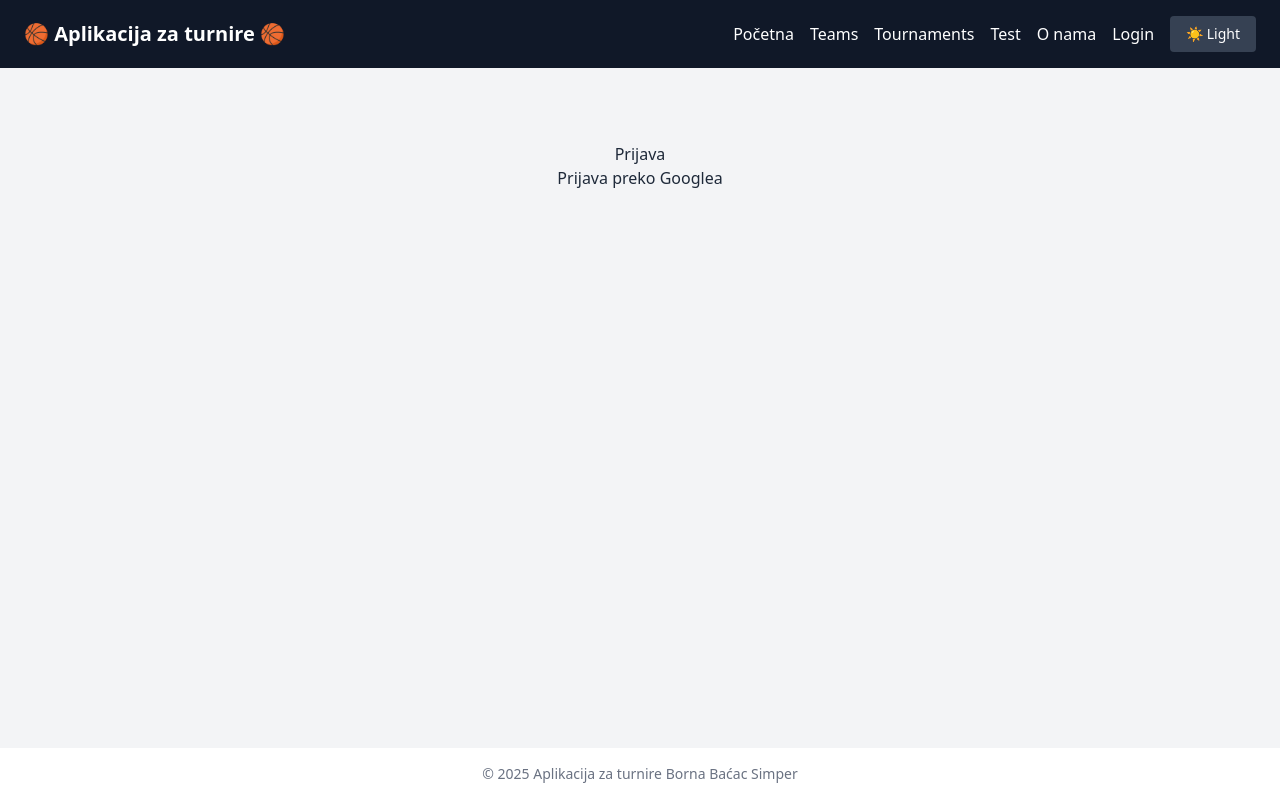
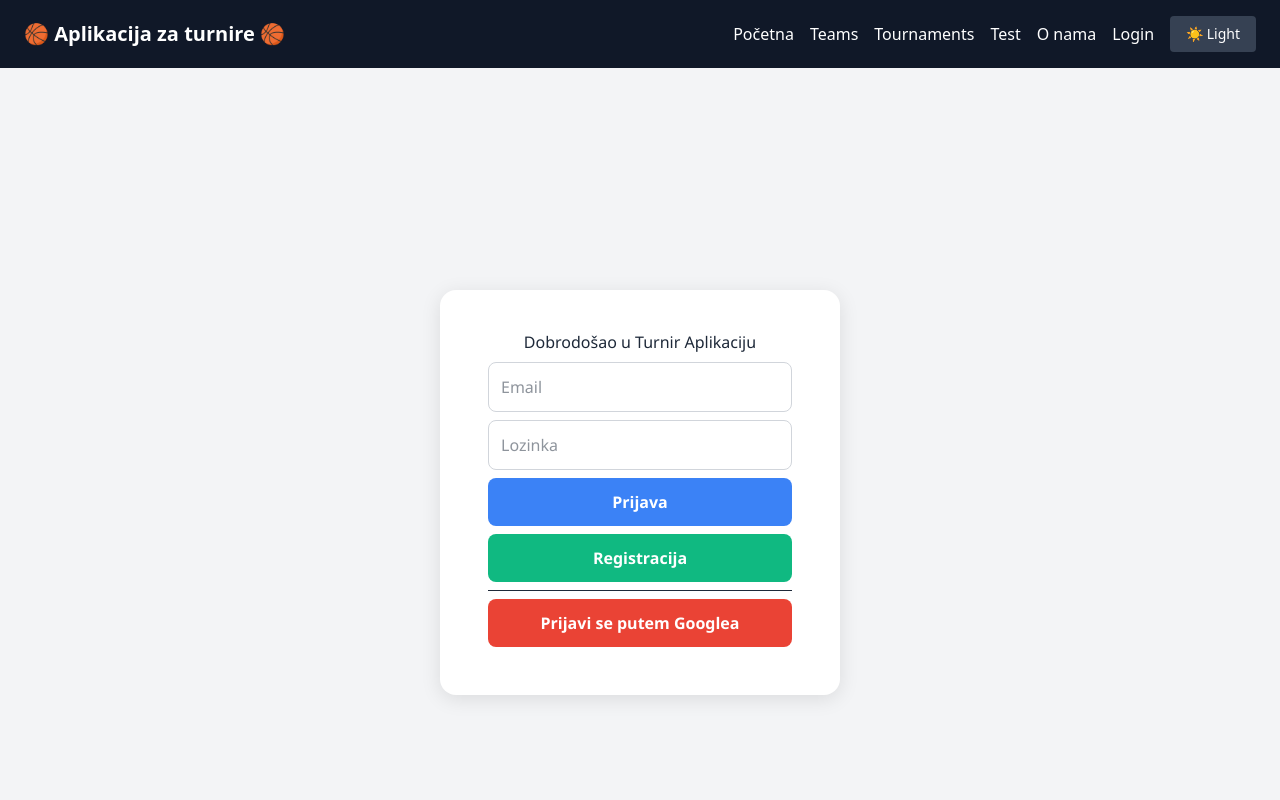
Before and after one commit to bornabs/Praksa, a Vue app in the folder moj_projekt/: page /login in a window 1280 px wide. Shown: the top 800 px of the page. Built offline with nearby package versions, Linux system fonts and the light colour scheme.

Commit message:
Build login and registration

```diff
--- a/moj_projekt/src/router/index.js
+++ b/moj_projekt/src/router/index.js
@@ -1,7 +1,8 @@
 import { createRouter, createWebHistory } from 'vue-router';
 import HomeView from '../views/HomeView.vue';
 import TestPage from '@/views/TestPage.vue';
-import LoginView from '@/views/LoginView.vue'; // 🆕 dodano
+import LoginView from '@/views/LoginView.vue';
+import RegisterView from '@/views/RegisterView.vue'
 
 const router = createRouter({
   history: createWebHistory(import.meta.env.BASE_URL),
@@ -26,6 +27,11 @@ const router = createRouter({
       name: 'login',
       component: LoginView,
     },
+    {
+      path: '/register',
+      name: 'register',
+      component: RegisterView,
+    },
   ],
 });
 
--- a/moj_projekt/src/views/LoginView.vue
+++ b/moj_projekt/src/views/LoginView.vue
@@ -1,13 +1,31 @@
 <template>
-  <div class="login-page">
-    <h2>Prijava</h2>
+  <div class="login-container">
+    <div class="login-card">
+      <h2>Dobrodošao u Turnir Aplikaciju</h2>
 
-    <div v-if="user">
-      <p>Prijavljeni ste kao: {{ user.email }}</p>
-      <button @click="logout">Odjava</button>
-    </div>
-    <div v-else>
-      <button @click="loginWithGoogle">Prijava preko Googlea</button>
+      <div v-if="user">
+        <p>Prijavljeni ste kao:</p>
+        <p class="email">{{ user.email }}</p>
+        <button class="btn logout" @click="logout">Odjava</button>
+      </div>
+
+      <div v-else>
+        <input v-model="email" type="email" placeholder="Email" />
+        <input v-model="password" type="password" placeholder="Lozinka" />
+
+        <button class="btn" @click="loginWithEmail">Prijava</button>
+        <button class="btn secondary" @click="goToRegister">Registracija</button>
+
+
+
+        <hr />
+
+        <button class="btn google-login" @click="loginWithGoogle">
+          Prijavi se putem Googlea
+        </button>
+
+        <p v-if="errorMessage" class="error">{{ errorMessage }}</p>
+      </div>
     </div>
   </div>
 </template>
@@ -19,7 +37,10 @@ export default {
   name: 'LoginView',
   data() {
     return {
-      user: null
+      user: null,
+      email: '',
+      password: '',
+      errorMessage: ''
     };
   },
   methods: {
@@ -27,12 +48,21 @@ export default {
       const { error } = await supabase.auth.signInWithOAuth({
         provider: 'google'
       });
-      if (error) console.error('Greška pri prijavi:', error.message);
+      if (error) this.errorMessage = error.message;
+    },
+    async loginWithEmail() {
+      const { error } = await supabase.auth.signInWithPassword({
+        email: this.email,
+        password: this.password
+      });
+      if (error) this.errorMessage = 'Greška pri prijavi: ' + error.message;
+    },
+    goToRegister() {
+    this.$router.push('/register');
     },
     async logout() {
       const { error } = await supabase.auth.signOut();
-      if (error) console.error('Greška pri odjavi:', error.message);
-      this.user = null;
+      if (!error) this.user = null;
     }
   },
   async mounted() {
@@ -47,9 +77,84 @@ export default {
 </script>
 
 <style scoped>
-.login-page {
+.login-container {
+  display: flex;
+  justify-content: center;
+  align-items: center;
+  height: 100vh;
+  background: #f3f4f6;
+  font-family: 'Segoe UI', Tahoma, Geneva, Verdana, sans-serif;
+}
+
+.login-card {
+  background: white;
+  padding: 2.5rem 3rem;
+  border-radius: 16px;
+  box-shadow: 0 4px 20px rgba(0, 0, 0, 0.1);
+  text-align: center;
+  width: 100%;
   max-width: 400px;
-  margin: 50px auto;
-  text-align: center;
+}
+
+input {
+  display: block;
+  width: 100%;
+  margin: 0.5rem 0;
+  padding: 0.75rem;
+  border: 1px solid #d1d5db;
+  border-radius: 8px;
+}
+
+.btn {
+  display: block;
+  width: 100%;
+  margin: 0.5rem 0;
+  padding: 0.75rem;
+  border: none;
+  border-radius: 8px;
+  background-color: #3b82f6;
+  color: white;
+  cursor: pointer;
+  font-weight: bold;
+  transition: 0.2s;
+}
+
+.btn:hover {
+  background-color: #2563eb;
+}
+
+.secondary {
+  background-color: #10b981;
+}
+
+.secondary:hover {
+  background-color: #059669;
+}
+
+.google-login {
+  background-color: #ea4335;
+}
+
+.google-login:hover {
+  background-color: #d93025;
+}
+
+.logout {
+  background-color: #ef4444;
+}
+
+.logout:hover {
+  background-color: #dc2626;
+}
+
+.email {
+  font-weight: bold;
+  color: #374151;
+  margin: 0.5rem 0;
+}
+
+.error {
+  color: red;
+  margin-top: 1rem;
 }
 </style>
--- /dev/null
+++ b/moj_projekt/src/views/RegisterView.vue
@@ -0,0 +1,102 @@
+<template>
+  <div class="register-container">
+    <div class="register-card">
+      <h2>Registracija</h2>
+
+      <input v-model="email" type="email" placeholder="Email" />
+      <input v-model="password" type="password" placeholder="Lozinka" />
+
+      <button class="btn" @click="registerUser">Registriraj se</button>
+
+      <p v-if="message" class="message">{{ message }}</p>
+      <p v-if="error" class="error">{{ error }}</p>
+    </div>
+  </div>
+</template>
+
+<script>
+import { supabase } from '../supabaseClient'
+
+export default {
+  name: 'RegisterView',
+  data() {
+    return {
+      email: '',
+      password: '',
+      message: '',
+      error: ''
+    }
+  },
+  methods: {
+    async registerUser() {
+      this.error = ''
+      this.message = ''
+      const { error } = await supabase.auth.signUp({
+        email: this.email,
+        password: this.password
+      })
+      if (error) {
+        this.error = error.message
+      } else {
+        this.message = 'Uspješna registracija! Provjeri svoj email za potvrdu.'
+      }
+    }
+  }
+}
+</script>
+
+<style scoped>
+.register-container {
+  display: flex;
+  justify-content: center;
+  align-items: center;
+  height: 100vh;
+  background: #f3f4f6;
+  font-family: 'Segoe UI', Tahoma, Geneva, Verdana, sans-serif;
+}
+
+.register-card {
+  background: white;
+  padding: 2.5rem 3rem;
+  border-radius: 16px;
+  box-shadow: 0 4px 20px rgba(0, 0, 0, 0.1);
+  text-align: center;
+  width: 100%;
+  max-width: 400px;
+}
+
+input {
+  display: block;
+  width: 100%;
+  margin: 0.5rem 0;
+  padding: 0.75rem;
+  border: 1px solid #d1d5db;
+  border-radius: 8px;
+}
+
+.btn {
+  width: 100%;
+  margin-top: 1rem;
+  padding: 0.75rem;
+  background-color: #10b981;
+  border: none;
+  color: white;
+  font-weight: bold;
+  border-radius: 8px;
+  cursor: pointer;
+}
+
+.btn:hover {
+  background-color: #059669;
+}
+
+.error {
+  color: red;
+  margin-top: 1rem;
+}
+
+.message {
+  color: green;
+  margin-top: 1rem;
+}
+</style>
```
